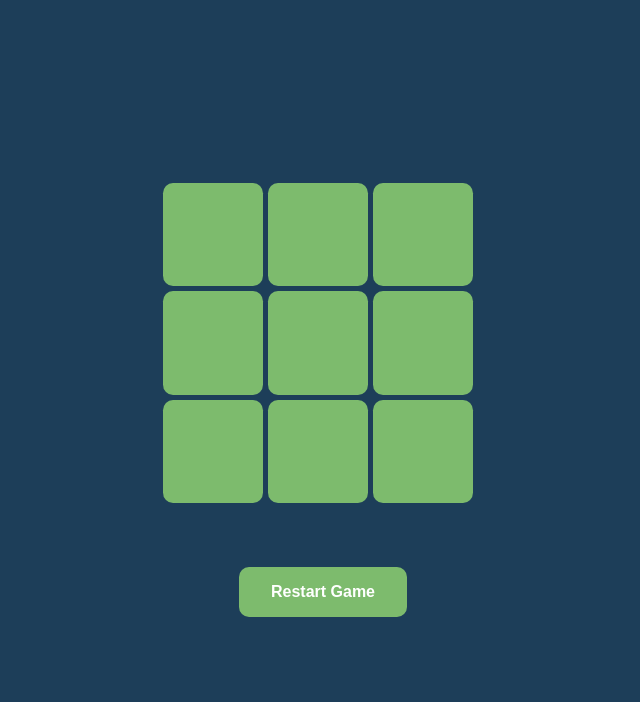
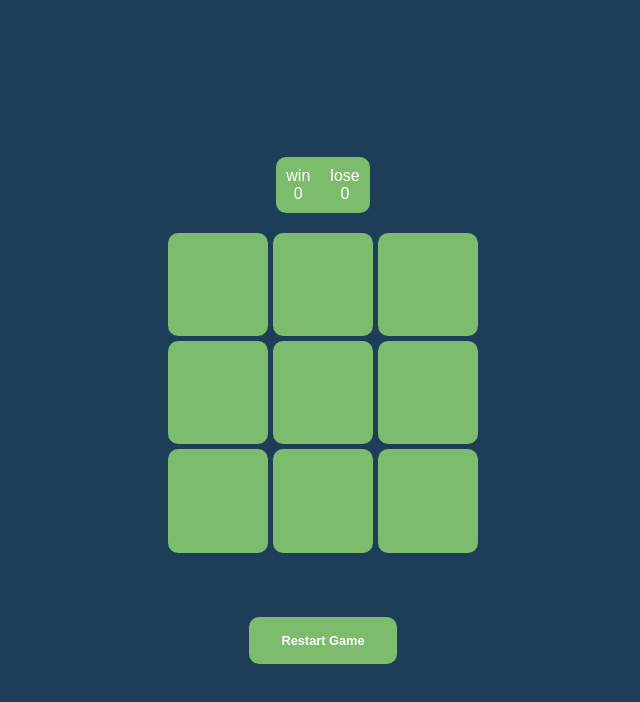
Before and after one commit to 2Hasan2/XO, a plain HTML site: page index.html in a window 1280 px wide. Shown: the whole page, without its empty margins (317-957 px from the left). Drawn offline with Linux system fonts and the light colour scheme.

Commit message:
add score with local storage

```diff
--- a/index.html
+++ b/index.html
@@ -8,6 +8,10 @@
 </head>
 <body>
   <div class="container">
+    <div class="score">
+      <div>win<div id="win"></div></div>
+      <div>lose<div id="lose"></div></div>
+    </div>
     <div class="board" id="board">
       <div class="cell" data-cell></div>
       <div class="cell" data-cell></div>
@@ -20,6 +24,7 @@
       <div class="cell" data-cell></div>
     </div>
     <button class="restart-btn" id="restartBtn">Restart Game</button>
+
   </div>
   <script src="script.js"></script>
 </body>
--- a/script.js
+++ b/script.js
@@ -2,6 +2,10 @@ document.addEventListener("DOMContentLoaded", () => {
     const game = document.getElementById('board')
     const cells = document.querySelectorAll("[data-cell]");
     const restartBtn = document.getElementById("restartBtn");
+    const divLose = document.getElementById("lose");
+    const divWin = document.getElementById("win");
+    divLose.innerHTML = localStorage.getItem("lose") || 0;
+    divWin.innerHTML = localStorage.getItem("win") || 0;
     let currentPlayer = "X";
     let gameBoard = ["", "", "", "", "", "", "", "", ""];
     let gameEnded = false;
@@ -168,8 +172,18 @@ document.addEventListener("DOMContentLoaded", () => {
             if (board[a] && board[a] === board[b] && board[a] === board[c]) {
                 let wincolor = "#6def4c";
                 if (board[a] === "X") {
+                    // local store win and save it if exist else set it to 0 and add 1 and create a new one
+                    let win = localStorage.getItem("win") ? localStorage.getItem("win") : 0;
+                    win++;
+                    localStorage.setItem("win", win);
+                    divWin.innerHTML = win;
                     wincolor = "#00ff00";
                 } else {
+                    // local store lose and save it if exist else set it to 0 and add 1 and create a new one
+                    let lose = localStorage.getItem("lose") ? localStorage.getItem("lose") : 0;
+                    lose++;
+                    localStorage.setItem("lose", lose);
+                    divLose.innerHTML = lose;
                     wincolor = "#ff0000";
                 }
 
--- a/style.css
+++ b/style.css
@@ -11,6 +11,8 @@ body {
 }
 
 .container {
+    display: flex;
+    flex-direction: column;
     text-align: center;
 }
 
@@ -39,7 +41,7 @@ body {
 
 .restart-btn {
     padding: 5% 10%;
-    font-size: 100%;
+    font-size: 80%;
     font-weight: bolder;
     background-color: #7dbb6d;
     border: none;
@@ -48,3 +50,26 @@ body {
     margin-top: 20%;
     border-radius: 10px;
 }
+
+.score {
+    display: flex;
+    margin: 20px;
+    background-color: #7dbb6d;
+    flex-direction: row;
+    justify-content: space-around;
+    align-items: center;
+    flex-wrap: nowrap;
+    display: flex;
+    margin: 20px;
+    background-color: #7dbb6d;
+    gap: 20px;
+    padding: 10px;
+    border-radius: 10px;
+}
+
+div {
+    display: flex;
+    justify-content: center;
+    align-items: center;
+    flex-direction: column;
+}
```
